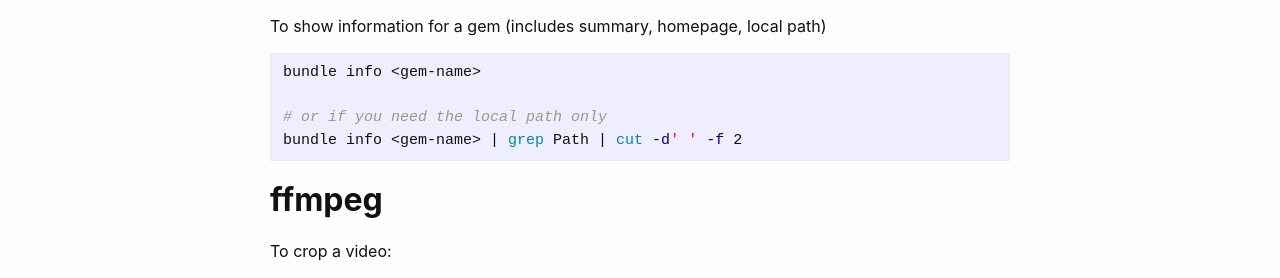
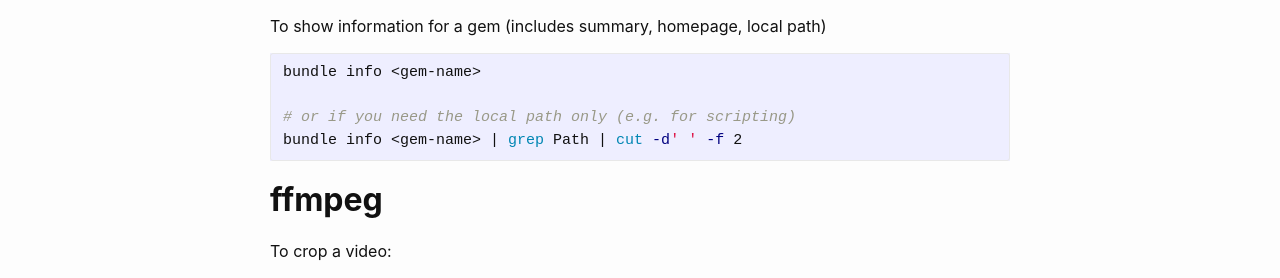
Before and after one commit to weiseng18/archived-blog, a Jekyll site: the page built from dev/cheat-sheet.md, in a window 1280 px wide. Shown: the part 394-672 px from the top of the page. Built offline with Jekyll 4.4.1, drawn with Linux system fonts in a browser that asks for light colours; our own code applies the rules of GitHub Pages for plain Markdown files.

Commit message:
[cheat sheet] specify for bundle info <gem-name> that the version with grep is mainly for scripting

````diff
--- a/dev/cheat-sheet.md
+++ b/dev/cheat-sheet.md
@@ -17,7 +17,7 @@ To show information for a gem (includes summary, homepage, local path)
 ```shell
 bundle info <gem-name>
 
-# or if you need the local path only
+# or if you need the local path only (e.g. for scripting)
 bundle info <gem-name> | grep Path | cut -d' ' -f 2
 ```
 
````
